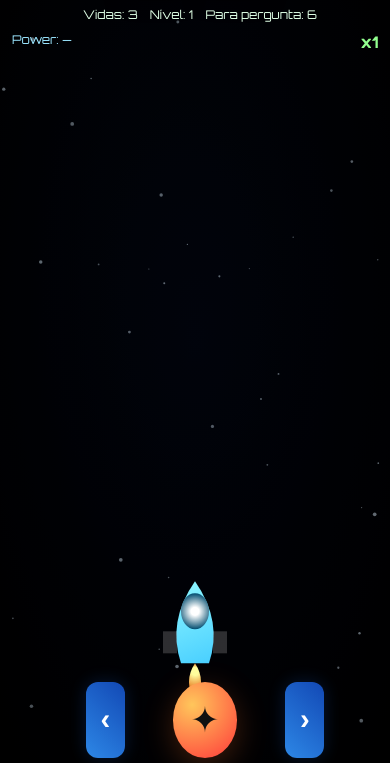
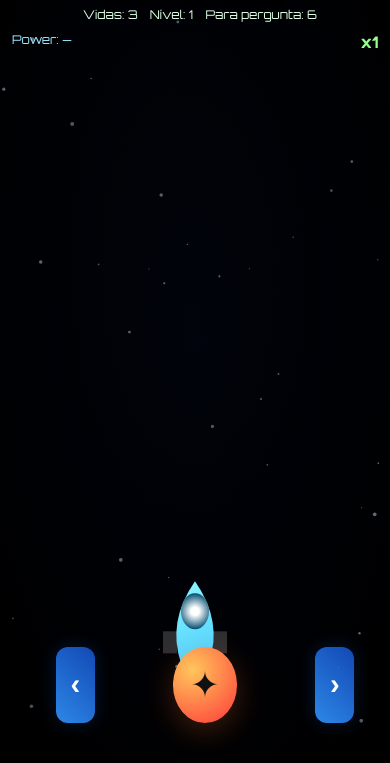
Before and after one commit to carloswandersontvv/Curso-Tecnico, a plain HTML site: page AstroQuiz/index.html in a window 390 px wide. Shown: the part 81-844 px from the top of the page. Drawn offline with Linux system fonts and the light colour scheme.

Commit message:
Astro Quiz4

```diff
--- a/AstroQuiz/style.css
+++ b/AstroQuiz/style.css
@@ -281,7 +281,7 @@ html, body {
 
     #move-controls {
         padding: 0 10px;       /* antes 20px → aproxima */
-        gap: 40px;              /* distância entre eles */
+        gap: 70px;              /* distância entre eles */
         justify-content: center; /* todos mais próximos no centro */
     }
 
@@ -292,6 +292,6 @@ html, body {
 /* 🔥 BOTÕES MAIS BAIXOS NO CELULAR — NÃO ATRAPALHAM O FOGUETE */
 @media (max-width: 600px) {
     #move-controls {
-        bottom: calc(5px + env(safe-area-inset-bottom)); /* Aumentei de 14px → 40px */
+        bottom: calc(40px + env(safe-area-inset-bottom)); /* Aumentei de 14px → 40px */
     }
 }
```
